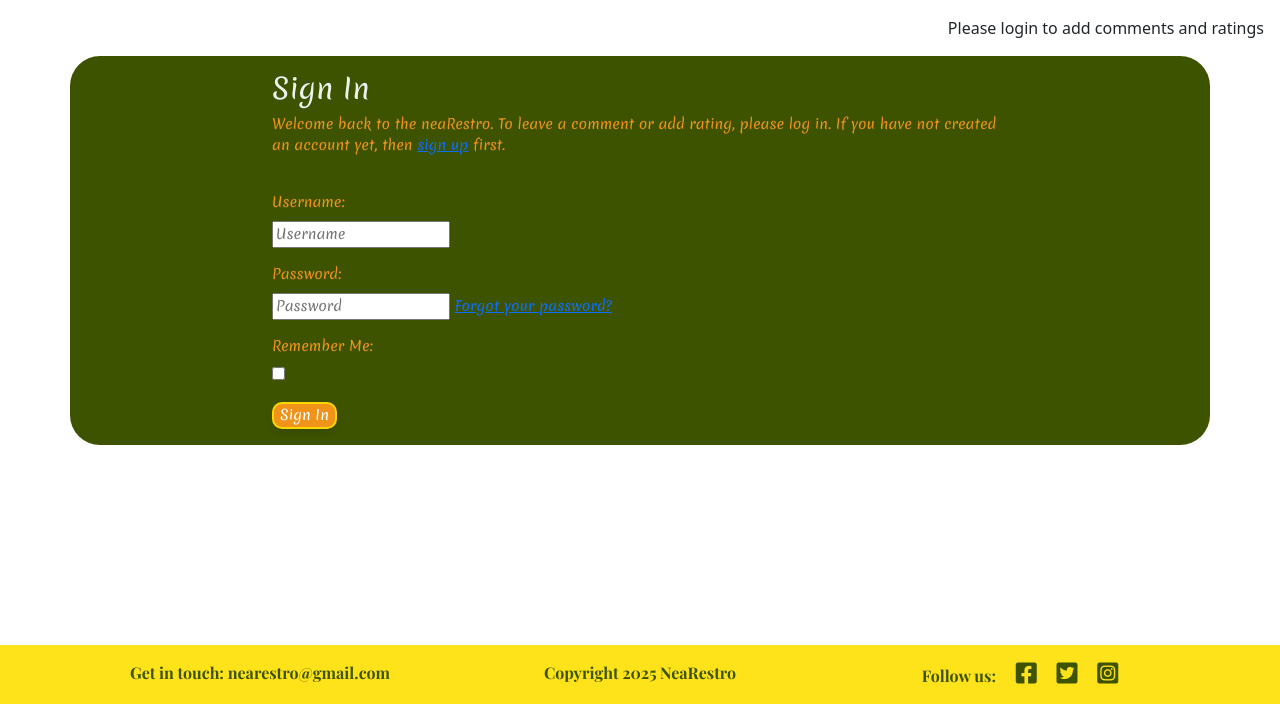
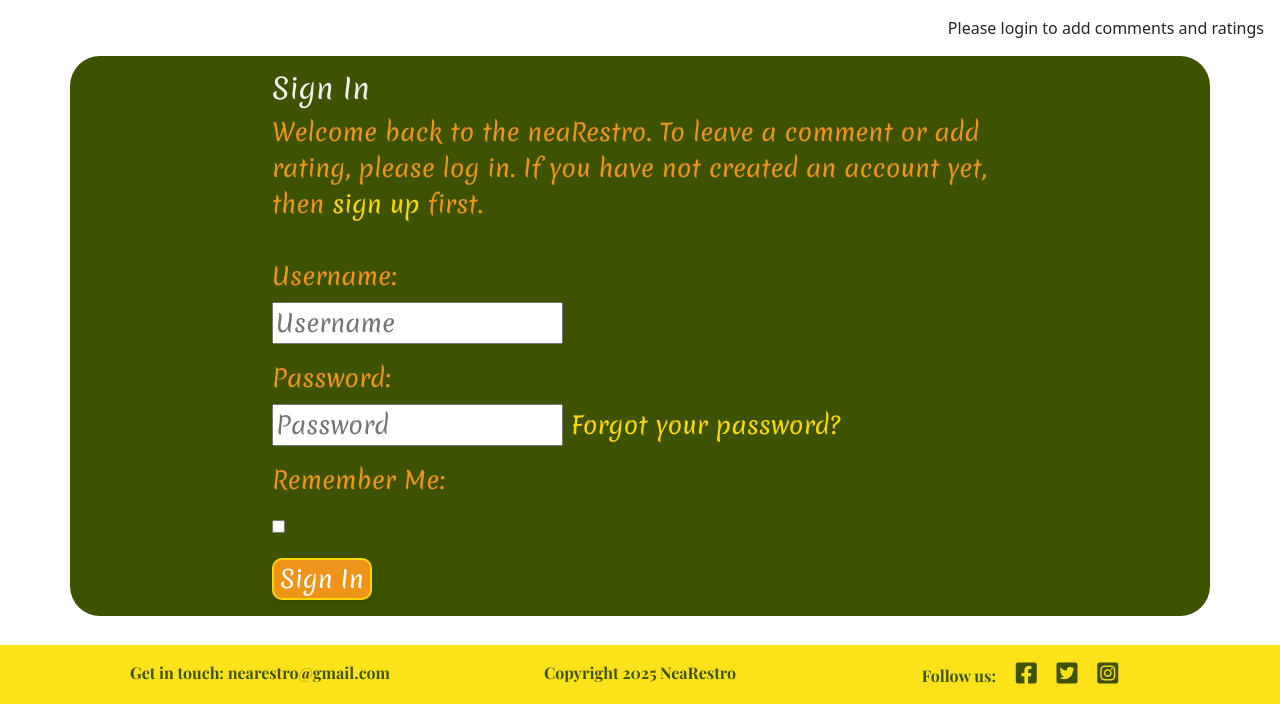
Before and after one commit to praptitambe/NeaRestro, a Django app: page /accounts/login/ in a window 1280 px wide. Shown: the part 96-800 px from the top of the page. Run offline with Django 4.2, Linux system fonts and the light colour scheme; some libraries are stand-ins or nearby versions; some web fonts are replaced.

Commit message:
Increase text sizes and improve link styles in custom cards

```diff
--- a/static/css/style.css
+++ b/static/css/style.css
@@ -53,11 +53,18 @@ button:hover, .btn:hover {
     color: var(--text-color);
     border-radius: 30px; /* Add rounded corners */
     font-family: var(--primary-font);
+    font-size: 2rem; /* Increase text size */
+}
+
+.custom-card a {
+    color: var(--primary-color); /* Set anchor link color to primary color */
+    text-decoration: none; /* Remove underline from links */
 }
 
 /* Add secondary color to custom card text */
 .custom-card p, .custom-card label, .custom-card .form-text, .custom-card .invalid-feedback {
     color: var(--secondary-color); /* Set text color to secondary color */
+    font-size: 1.5rem; /* Increase text size for specific elements */
 }
 
 .custom-card .form-group {
```
Also changed, not shown: 1 other file.
